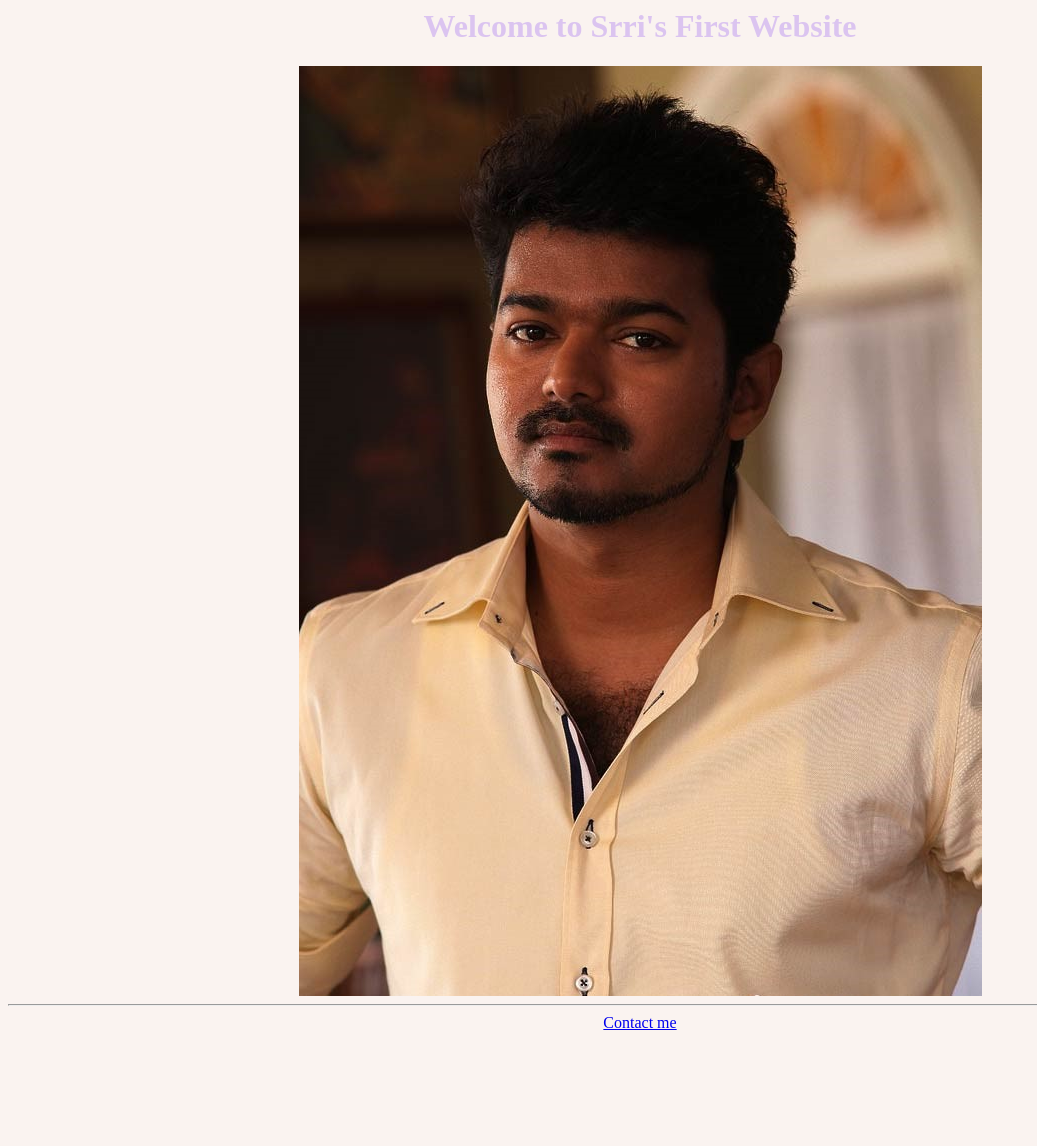
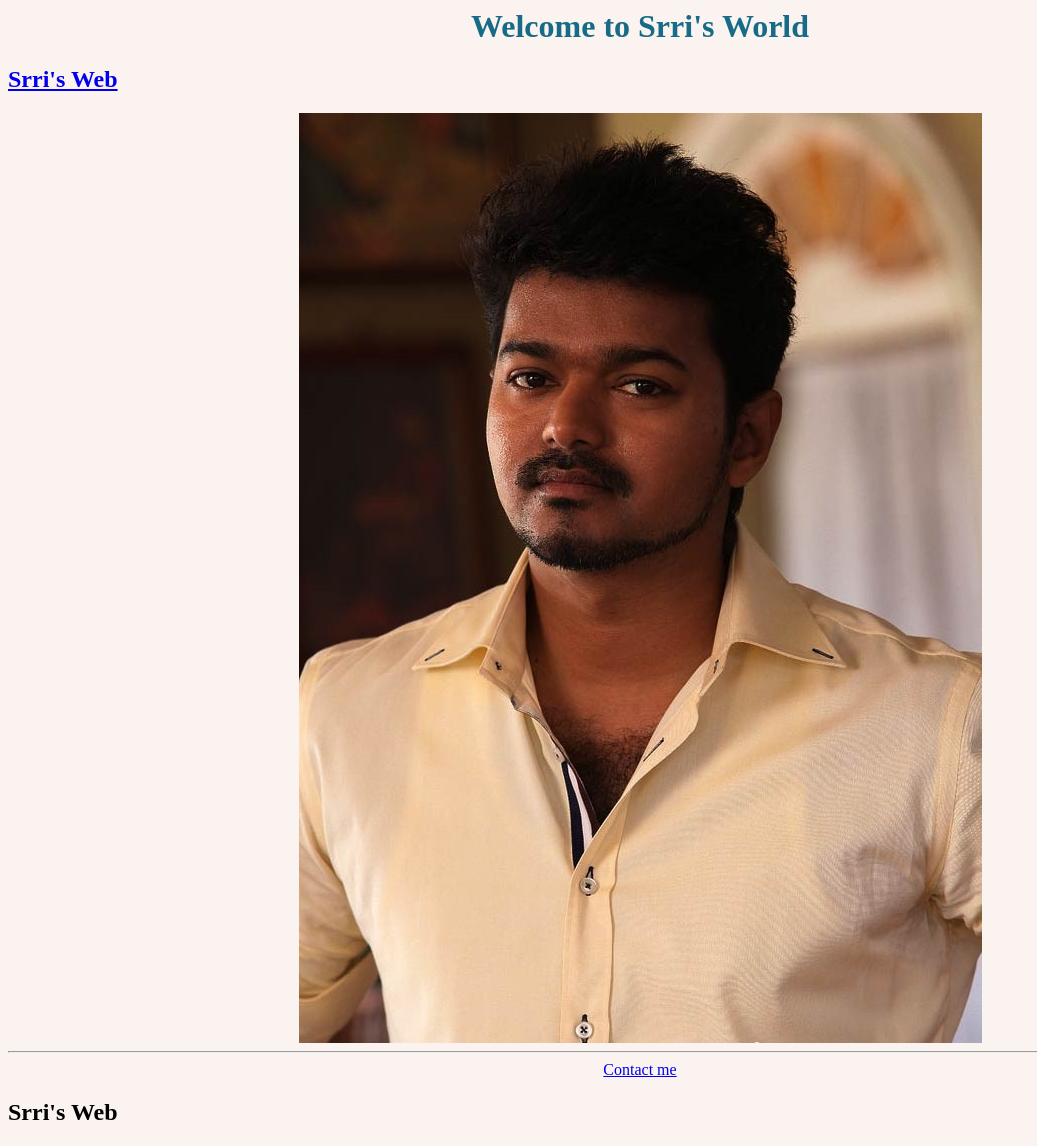
Before and after one commit to SrriHari/Vijay, a plain HTML site: page index.html in a window 1280 px wide. Shown: the whole page, without its empty margins (0-1037 px from the left). Before the commit the page ends 1094 px from the top, so only its background shows below. Drawn offline with Linux system fonts and the light colour scheme.

Commit message:
index.html

```diff
--- a/index.html
+++ b/index.html
@@ -1,14 +1,10 @@
-<center>
-    <style> html{background-color: #FAF3F0; }
-    h1{color: #DBC4F0}
-    #l{color: #F31559}
-    </style>
-    <h1>Welcome to Srri's First Website </h1>
-    <a  href ="./public/about.html"><img src="./assets/images/vj.jpg" /></a>
-    <hr />
-    <a href ="./public/contact.html" id: l>Contact me</a>
-    <br />
-    <br />
-    <br />
-    <br />
-</center>
+<style> html{background-color:#FAF3F0 ;text-align: center;}
+h1{color: #176B87}
+h2{text-align: left;}
+</style>
+<h1>Welcome to Srri's World</h1>
+<a  href ="./public/about.html" border: 20px dashed black><h2>Srri's Web</h2><img src="./assets/images/vj.jpg" /></a>
+<hr />
+<a href ="./public/contact.html">Contact me</a>
+<br />
+<h2>Srri's Web</h2>
```
